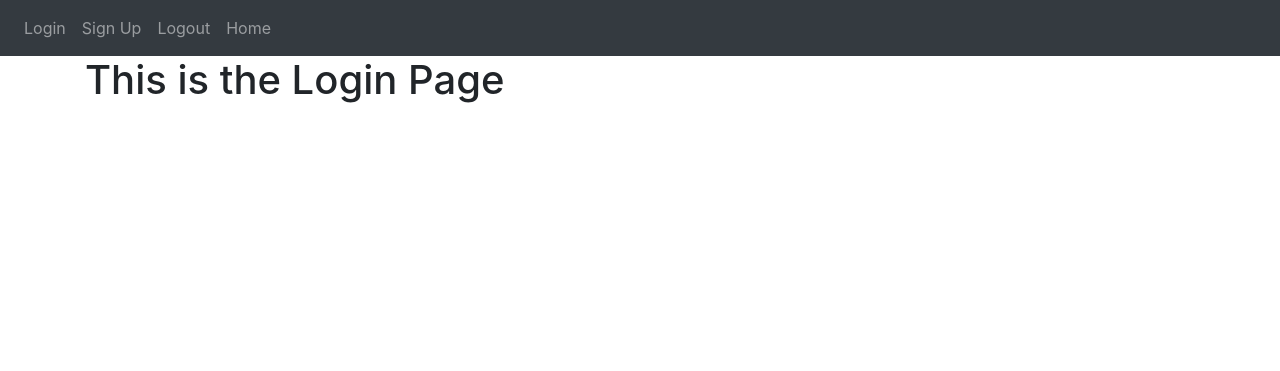
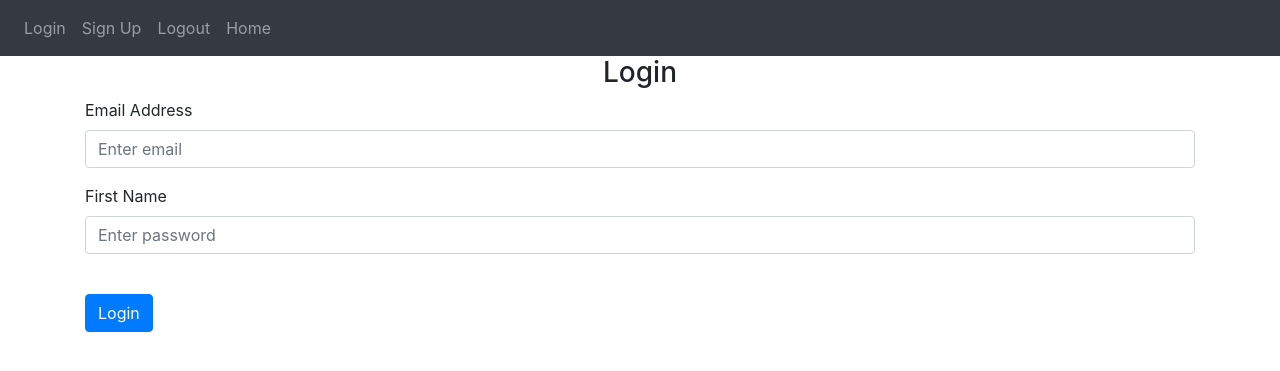
Before and after one commit to mdazg10/flaskWebApp1, a Flask app: page /login in a window 1280 px wide. Shown: the top 371 px of the page. Run offline with Flask 3, Linux system fonts and the light colour scheme.

Commit message:
login and sign up html updated

```diff
--- a/website/templates/login.html
+++ b/website/templates/login.html
@@ -3,6 +3,44 @@
 
 
 {% block content %}
-<h1>This is the Login Page</h1>
+<form method="POST">
+
+    <h3 align="center">Login</h3>
+
+
+    <div class="form-group">
+        <label for="email">Email Address</label>
+        <input
+        type="email"
+        class="form-control"
+        id="email"
+        name="email"
+        placeholder="Enter email">
+    </div>
+
+
+
+
+    <div class="form-group">
+        <label for="password1">First Name</label>
+        <input
+        type="password"
+        class="form-control"
+        id="password"
+        name="password"
+        placeholder="Enter password">
+    </div>
+
+
+
+
+    <br />
+
+
+    <button type="submit" class="btn btn-primary">Login</button>
+
+
+
+</form>
 
 {% endblock %}
--- a/website/templates/sign_up.html
+++ b/website/templates/sign_up.html
@@ -56,7 +56,9 @@
         placeholder="Confirm password">
     </div>
 
+
     <br />
+
 
     <button type="submit" class="btn btn-primary">Submit</button>
 
```
